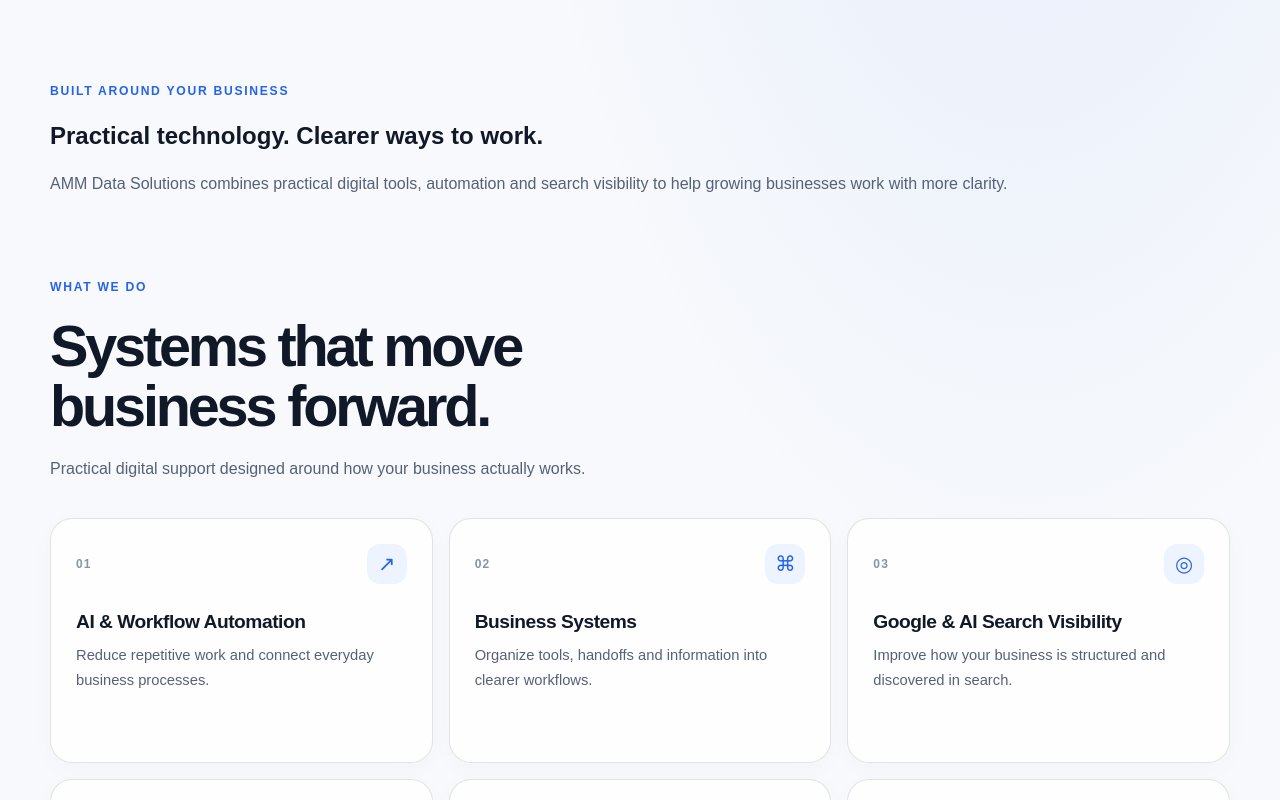
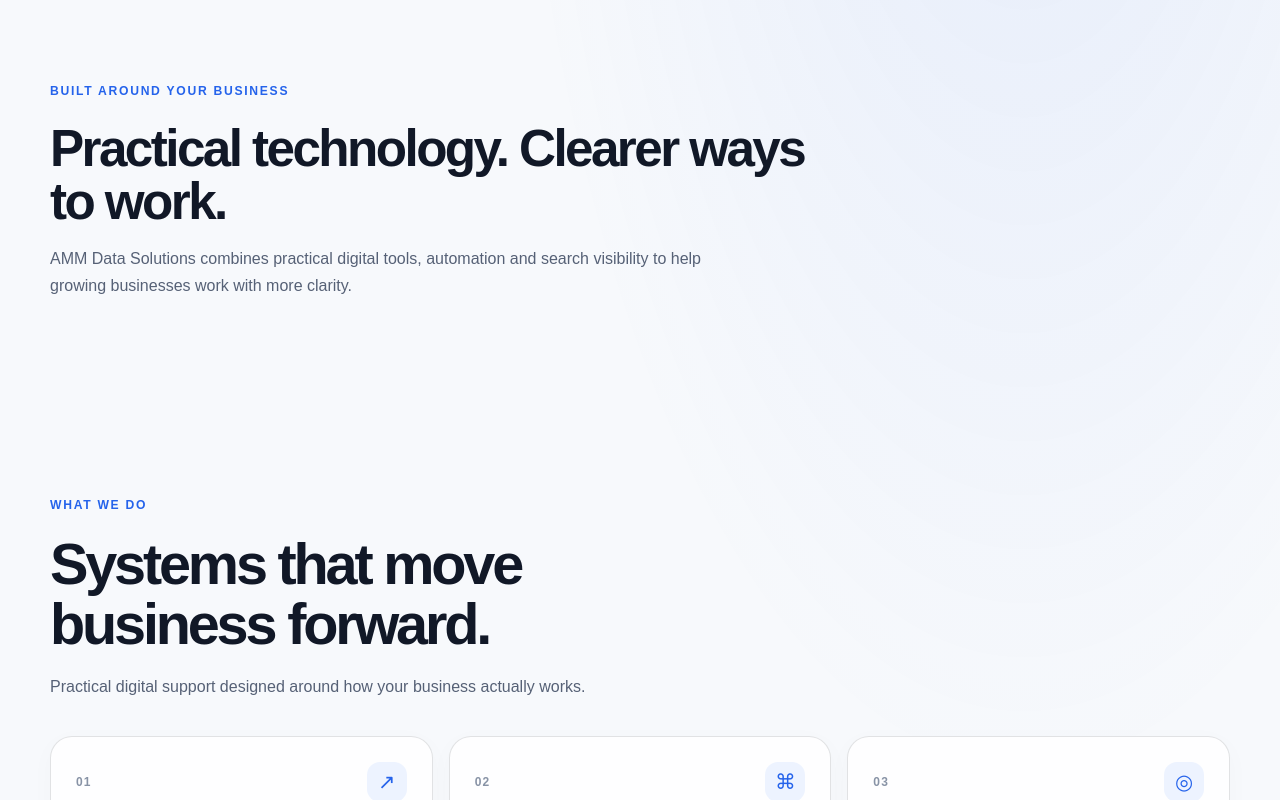
Before and after one commit to wwwab229-cpu/amm-data-solutions-website, a Next.js app: page / in a window 1280 px wide. Shown: the part 720-1520 px from the top of the page. Built offline with nearby package versions, Linux system fonts and the light colour scheme.

Commit message:
Fix section stylesheet formatting

```diff
--- a/src/app/globals.css
+++ b/src/app/globals.css
@@ -37,7 +37,10 @@
 .visual-node--one { top: 19%; left: 17%; }
 .visual-node--two { right: 10%; top: 48%; }
 .visual-node--three { bottom: 17%; left: 22%; }
-.about { padding-block: 0 clamp(2rem,5vw,4rem); max-width: var(--content-width); }\n.about h2 { max-width: 760px; margin: 0; font-size: clamp(2rem,4vw,3.2rem); line-height: 1.05; letter-spacing: -.05em; }\n.about > p:last-child { max-width: 680px; }\n.services { padding-block: var(--section-space); }
+.about { padding-block: 0 clamp(2rem,5vw,4rem); max-width: var(--content-width); }
+.about h2 { max-width: 760px; margin: 0; font-size: clamp(2rem,4vw,3.2rem); line-height: 1.05; letter-spacing: -.05em; }
+.about > p:last-child { max-width: 680px; }
+.services { padding-block: var(--section-space); }
 .section-heading { max-width: 650px; margin-bottom: 36px; }
 .section-heading h2, .contact h2 { margin: 0; font-size: clamp(2.2rem,4.5vw,3.8rem); line-height: 1.04; letter-spacing: -.055em; }
 .section-heading > p:last-child { max-width: 540px; margin-top: 18px; }
```
